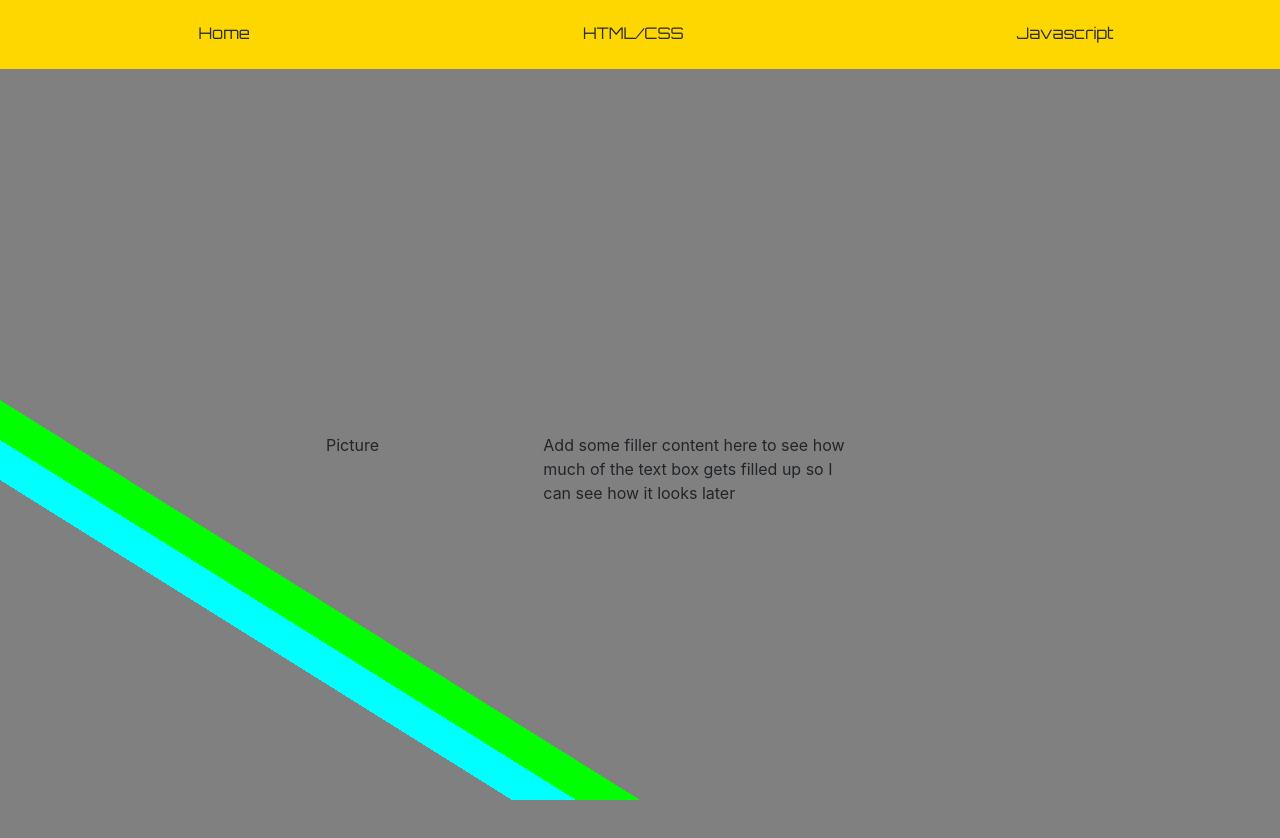
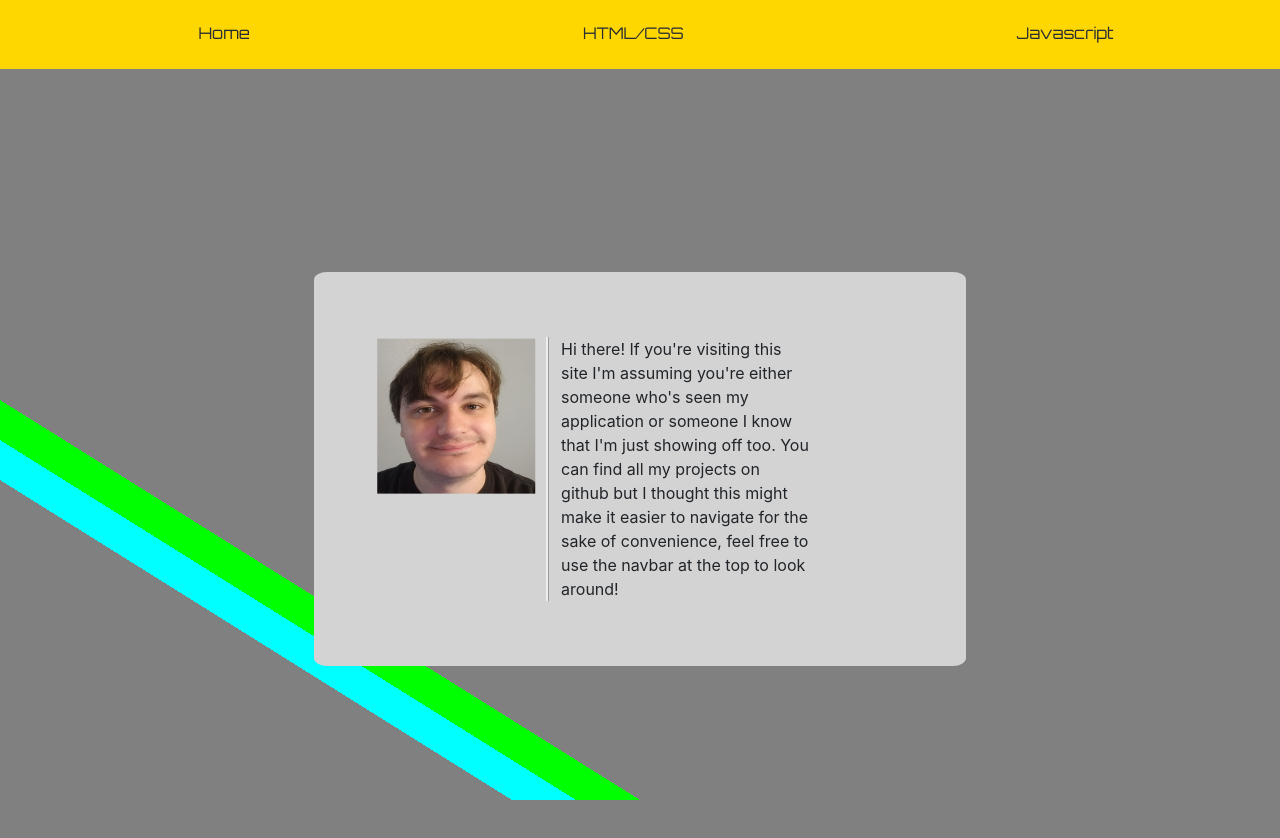
Before and after one commit to isaackelly0/job-app, a React (Create React App) app: page / in a window 1280 px wide. Shown: the top 838 px of the page. Built offline with nearby package versions, Linux system fonts and the light colour scheme.

Commit message:
added profile picture to welcome page and finished home's appearance

```diff
--- a/src/components/Home.css
+++ b/src/components/Home.css
@@ -1,10 +1,43 @@
-#root{
-    height: 100%;
-    /* width: 100%; */
-}
 .welcome{
     justify-content: center;
-    height: 100%;
+    margin-top: 15%;
+}
+.profile{
+    padding: 5%;
+    background-color: lightgray;
+    border-style: none;
+    border-radius: 2%;
+}
+.picture{
+    border-bottom: ridge;
     display: flex;
+    justify-content: center;
     align-content: center;
 }
+.picture img{
+    width: 100%;
+    margin-bottom: 12%;
+    transform:rotate(-90deg);
+}
+@media only screen and (min-width: 750px){
+    #root{
+        height: 100%;
+    }
+    .welcome{
+        margin-top: 0;
+        height: 100%;
+        display: flex;
+        align-content: center;
+    }
+}
+@media only screen and (min-width: 992px){
+    .picture{
+        border-bottom: none;
+        border-right: ridge;
+    }
+    .picture img{
+        /* width: 100%; */
+        height: 60%;
+        margin-bottom: 0;
+    }
+}
--- a/src/components/Home.js
+++ b/src/components/Home.js
@@ -1,11 +1,12 @@
 import './Home.css';
+import selfie from './images/selfie.jpg';
 const Home = () => {
     return(
         <div className="row welcome">
-            <div className="col-6">
+            <div className="col-6 profile">
                 <div className="row">
-                    <span className="col-4">Picture</span>
-                    <span className="col-6">Add some filler content here to see how much of the text box gets filled up so I can see how it looks later</span>
+                    <span className="col-lg-4 col-md-12 picture"> <img src={selfie} alt="profile pic"/> </span>
+                    <span className="col-lg-6 col-md-12">Hi there! If you're visiting this site I'm assuming you're either someone who's seen my application or someone I know that I'm just showing off too. You can find all my projects on github but I thought this might make it easier to navigate for the sake of convenience, feel free to use the navbar at the top to look around!</span>
                 </div>
             </div>
         </div>
```
Also changed, not shown: src/components/images/selfie.jpg (added).
